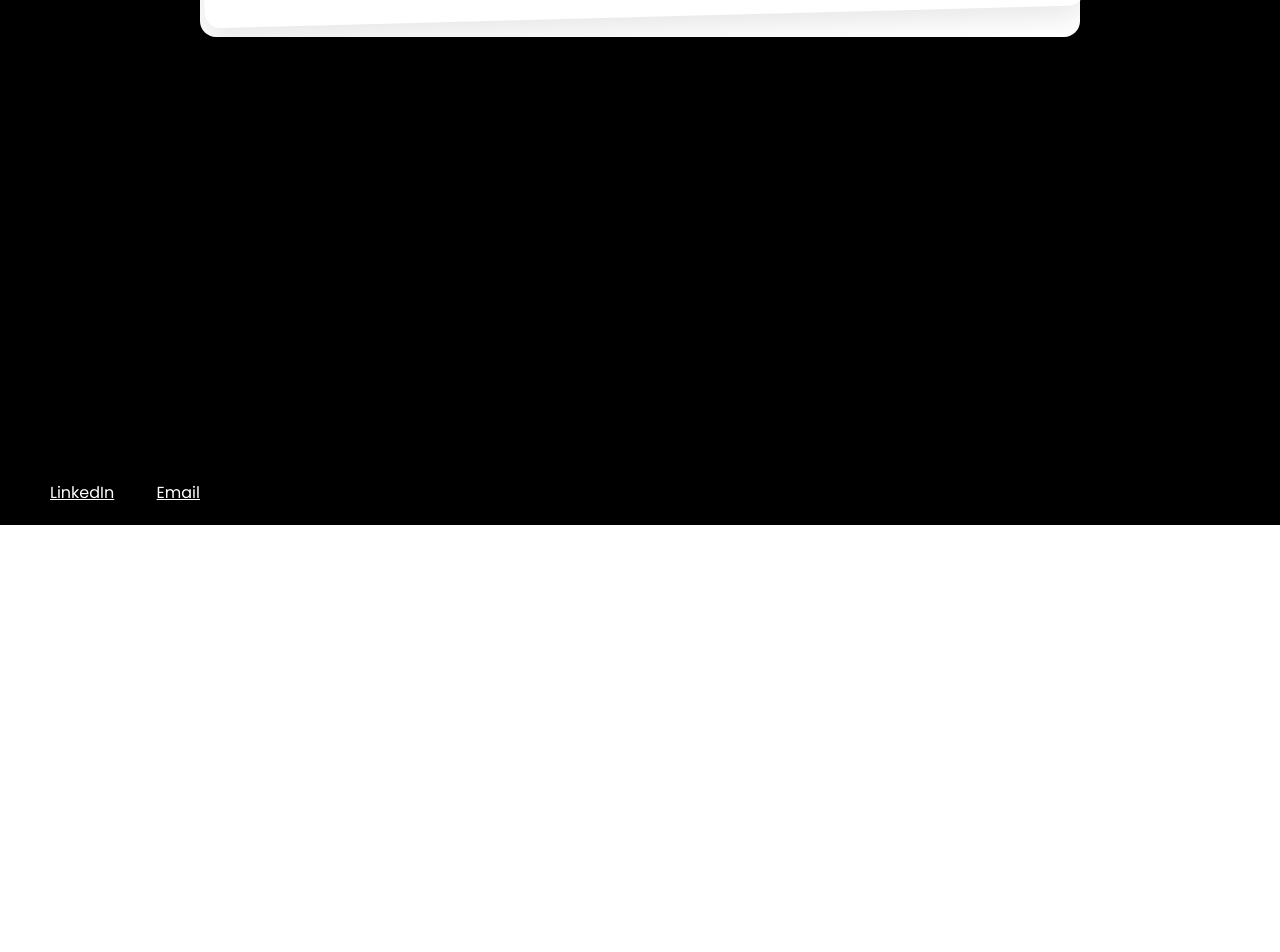
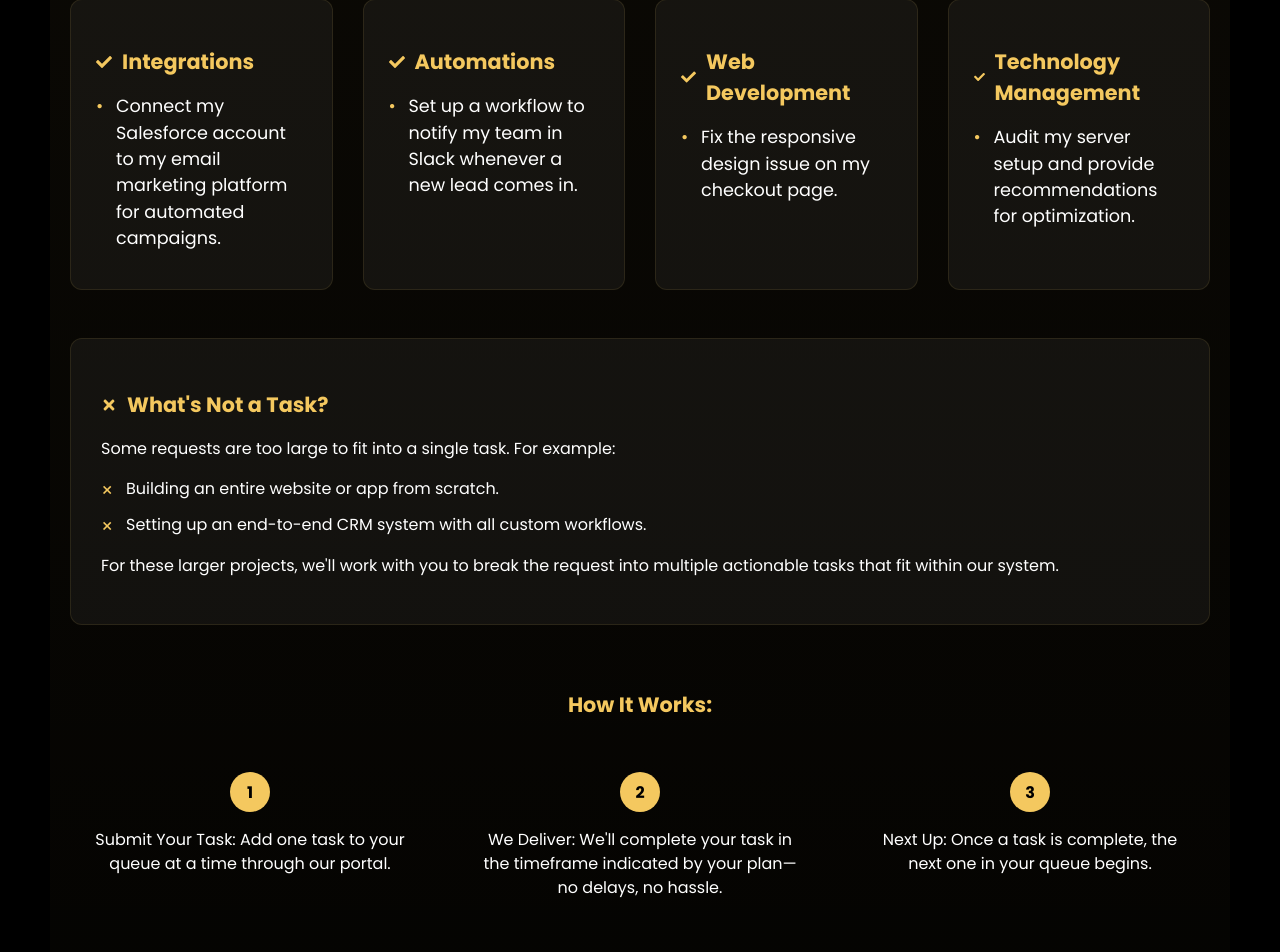
Before and after one commit to Jordan1022/goodly-subs, a React (Create React App) app: page / in a window 1280 px wide. Shown: the part 3820-4772 px from the top of the page. Before the commit the page ends 4345 px from the top, so only its background shows below. Built offline with nearby package versions, Linux system fonts and the light colour scheme.

Commit message:
added task definition

```diff
--- a/src/App.js
+++ b/src/App.js
@@ -8,6 +8,7 @@ import DemoSection from './DemoSection';
 import TestimonialSection from './TestimonialSection';
 import PricingTable from './PricingTable';
 import GoodlyAbout from './GoodlyAbout';
+import TaskDefinition from './TaskDefinition';
 import Footer from './Footer';
 import './App.css';
 
@@ -42,6 +43,8 @@ const App = () => {
 
         <PricingTable />
 
+        <TaskDefinition />
+
         <TestimonialSection />
 
         <Footer />
--- /dev/null
+++ b/src/TaskDefinition.js
@@ -0,0 +1,237 @@
+import React from 'react';
+import styled from 'styled-components';
+import { FaCheck, FaTimes } from 'react-icons/fa';
+
+const TaskWrapper = styled.div`
+  max-width: 1200px;
+  margin: 100px auto;
+  padding: 60px 20px;
+  background: linear-gradient(to bottom, rgba(244, 200, 95, 0.05), rgba(244, 200, 95, 0.02));
+  border-radius: 20px;
+`;
+
+const Title = styled.h2`
+  font-size: 2.5rem;
+  color: #F4C85F;
+  text-align: center;
+  margin-bottom: 2rem;
+
+  @media (max-width: 768px) {
+    font-size: 2rem;
+  }
+`;
+
+const Description = styled.p`
+  font-size: 1.2rem;
+  line-height: 1.7;
+  color: #fff;
+  text-align: center;
+  max-width: 800px;
+  margin: 0 auto 3rem;
+
+  @media (max-width: 768px) {
+    font-size: 1.1rem;
+  }
+`;
+
+const ExamplesGrid = styled.div`
+  display: grid;
+  grid-template-columns: repeat(auto-fit, minmax(250px, 1fr));
+  gap: 30px;
+  margin: 3rem 0;
+`;
+
+const ExampleCard = styled.div`
+  background: rgba(255, 255, 255, 0.05);
+  padding: 25px;
+  border-radius: 12px;
+  border: 1px solid rgba(244, 200, 95, 0.1);
+
+  h3 {
+    color: #F4C85F;
+    margin-bottom: 1rem;
+    font-size: 1.3rem;
+    display: flex;
+    align-items: center;
+    gap: 10px;
+  }
+
+  ul {
+    list-style: none;
+    padding: 0;
+    margin: 0;
+  }
+
+  li {
+    color: #fff;
+    margin-bottom: 12px;
+    padding-left: 20px;
+    position: relative;
+    line-height: 1.5;
+    font-size: 1.1rem;
+
+    &:before {
+      content: "•";
+      color: #F4C85F;
+      position: absolute;
+      left: 0;
+    }
+  }
+`;
+
+const NotATask = styled.div`
+  background: rgba(255, 255, 255, 0.05);
+  padding: 30px;
+  border-radius: 12px;
+  margin: 3rem 0;
+  border: 1px solid rgba(244, 200, 95, 0.1);
+
+  h3 {
+    color: #F4C85F;
+    margin-bottom: 1rem;
+    font-size: 1.3rem;
+    display: flex;
+    align-items: center;
+    gap: 10px;
+  }
+
+  ul {
+    list-style: none;
+    padding: 0;
+    margin: 0;
+  }
+
+  li {
+    color: #fff;
+    margin-bottom: 12px;
+    padding-left: 25px;
+    position: relative;
+    line-height: 1.5;
+
+    &:before {
+      content: "×";
+      color: #F4C85F;
+      position: absolute;
+      left: 0;
+      font-size: 1.2rem;
+    }
+  }
+`;
+
+const HowItWorks = styled.div`
+  margin-top: 4rem;
+
+  h3 {
+    color: #F4C85F;
+    margin-bottom: 2rem;
+    font-size: 1.3rem;
+    text-align: center;
+  }
+`;
+
+const Steps = styled.div`
+  display: grid;
+  grid-template-columns: repeat(auto-fit, minmax(250px, 1fr));
+  gap: 30px;
+`;
+
+const Step = styled.div`
+  text-align: center;
+  padding: 20px;
+
+  .step-number {
+    width: 40px;
+    height: 40px;
+    background: #F4C85F;
+    border-radius: 50%;
+    display: flex;
+    align-items: center;
+    justify-content: center;
+    margin: 0 auto 1rem;
+    font-weight: bold;
+    color: #000;
+  }
+
+  p {
+    color: #fff;
+    line-height: 1.5;
+  }
+`;
+
+const TaskDefinition = () => {
+  return (
+    <TaskWrapper>
+      <Title>What's a Task?</Title>
+      <Description>
+        A task is a standalone request that we can complete and deliver within your subscription's timeline,
+        typically within 48 hours (depending on your plan). Each task is designed to address a specific need,
+        solve a single problem, or deliver one focused result.
+      </Description>
+
+      <Title style={{ fontSize: '1.8rem' }}>Examples of Tasks We Handle:</Title>
+      <ExamplesGrid>
+        <ExampleCard>
+          <h3><FaCheck size={16} /> Integrations</h3>
+          <ul>
+            <li>Connect my Salesforce account to my email marketing platform for automated campaigns.</li>
+          </ul>
+        </ExampleCard>
+
+        <ExampleCard>
+          <h3><FaCheck size={16} /> Automations</h3>
+          <ul>
+            <li>Set up a workflow to notify my team in Slack whenever a new lead comes in.</li>
+          </ul>
+        </ExampleCard>
+
+        <ExampleCard>
+          <h3><FaCheck size={16} /> Web Development</h3>
+          <ul>
+            <li>Fix the responsive design issue on my checkout page.</li>
+          </ul>
+        </ExampleCard>
+
+        <ExampleCard>
+          <h3><FaCheck size={16} /> Technology Management</h3>
+          <ul>
+            <li>Audit my server setup and provide recommendations for optimization.</li>
+          </ul>
+        </ExampleCard>
+      </ExamplesGrid>
+
+      <NotATask>
+        <h3><FaTimes size={16} /> What's Not a Task?</h3>
+        <p style={{ color: '#fff', marginBottom: '1rem' }}>
+          Some requests are too large to fit into a single task. For example:
+        </p>
+        <ul>
+          <li>Building an entire website or app from scratch.</li>
+          <li>Setting up an end-to-end CRM system with all custom workflows.</li>
+        </ul>
+        <p style={{ color: '#fff', marginTop: '1rem' }}>
+          For these larger projects, we'll work with you to break the request into multiple actionable tasks that fit within our system.
+        </p>
+      </NotATask>
+
+      <HowItWorks>
+        <h3>How It Works:</h3>
+        <Steps>
+          <Step>
+            <div className="step-number">1</div>
+            <p>Submit Your Task: Add one task to your queue at a time through our portal.</p>
+          </Step>
+          <Step>
+            <div className="step-number">2</div>
+            <p>We Deliver: We'll complete your task in the timeframe indicated by your plan—no delays, no hassle.</p>
+          </Step>
+          <Step>
+            <div className="step-number">3</div>
+            <p>Next Up: Once a task is complete, the next one in your queue begins.</p>
+          </Step>
+        </Steps>
+      </HowItWorks>
+    </TaskWrapper>
+  );
+};
+
+export default TaskDefinition;
```
